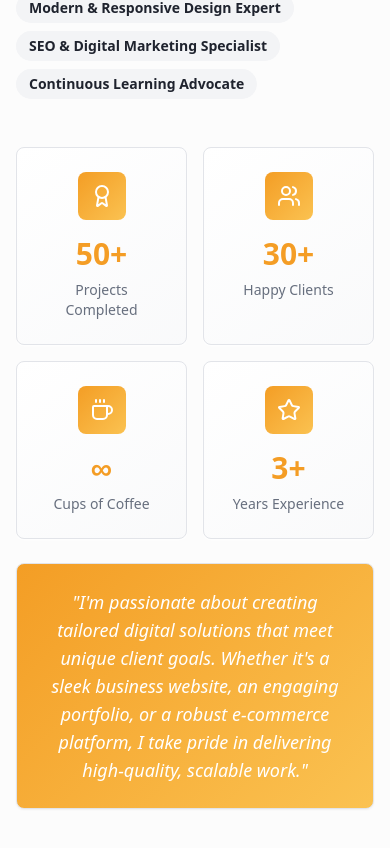
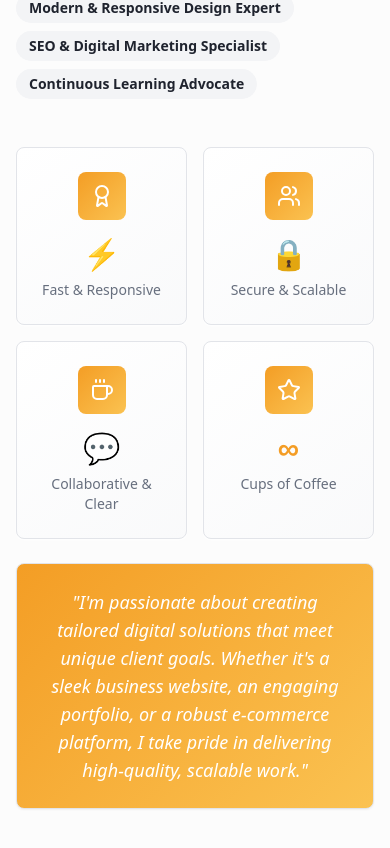
Before and after one commit to visionbyshreya/shreyacodes, a React (Vite) app: page / in a window 390 px wide. Shown: the part 2496-3344 px from the top of the page. Built offline with nearby package versions, Linux system fonts and the light colour scheme.

Commit message:
Update About section with fresher details
Updated the About section to reflect fresher experience with 50+ projects, 30+ happy clients, and 3+ years of experience. Also added key attributes: Fast & Responsive, Secure & Scalable, and Collaborative & Clear.

```diff
--- a/src/components/About.tsx
+++ b/src/components/About.tsx
@@ -4,10 +4,10 @@ import { Award, Users, Coffee, Star } from 'lucide-react';
 
 const About = () => {
   const stats = [
-    { icon: Award, label: "Projects Completed", value: "50+" },
-    { icon: Users, label: "Happy Clients", value: "30+" },
-    { icon: Coffee, label: "Cups of Coffee", value: "∞" },
-    { icon: Star, label: "Years Experience", value: "3+" },
+    { icon: Award, label: "Fast & Responsive", value: "⚡" },
+    { icon: Users, label: "Secure & Scalable", value: "🔒" },
+    { icon: Coffee, label: "Collaborative & Clear", value: "💬" },
+    { icon: Star, label: "Cups of Coffee", value: "∞" },
   ];
 
   const highlights = [
```
